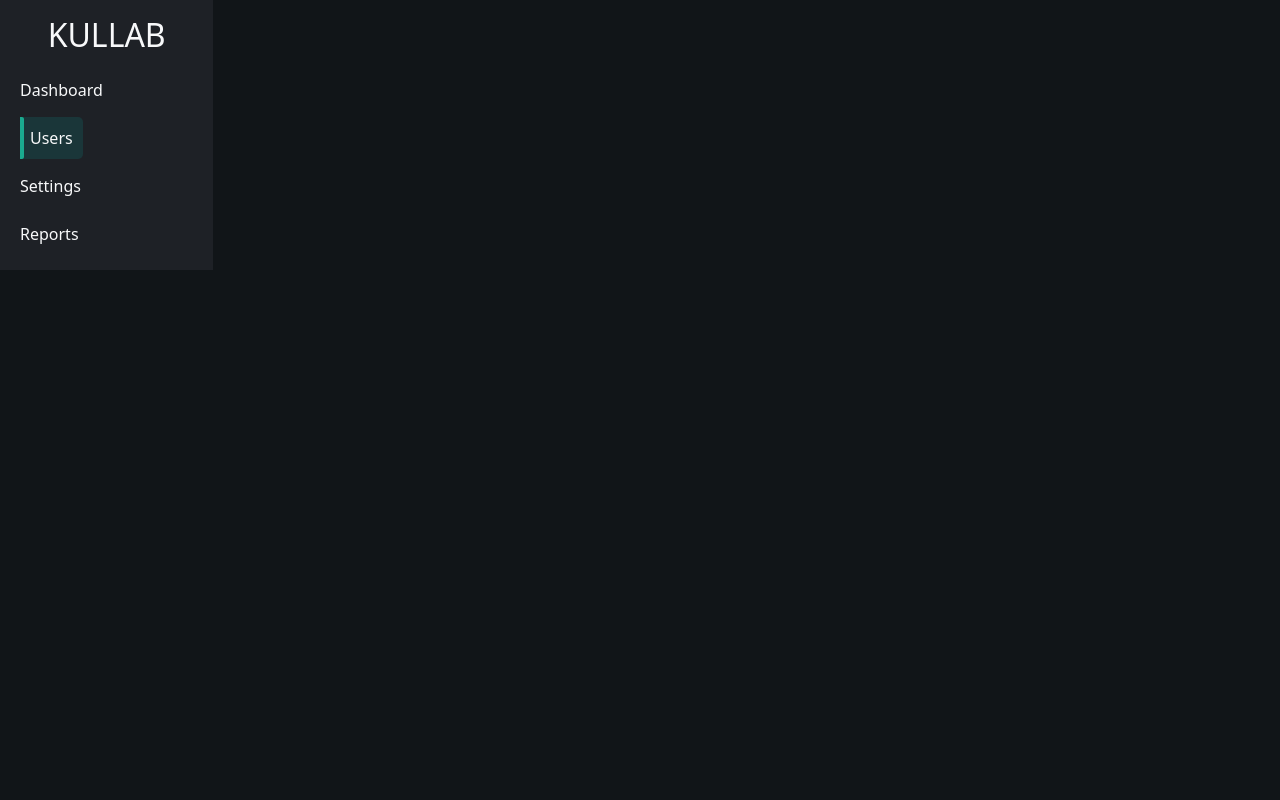
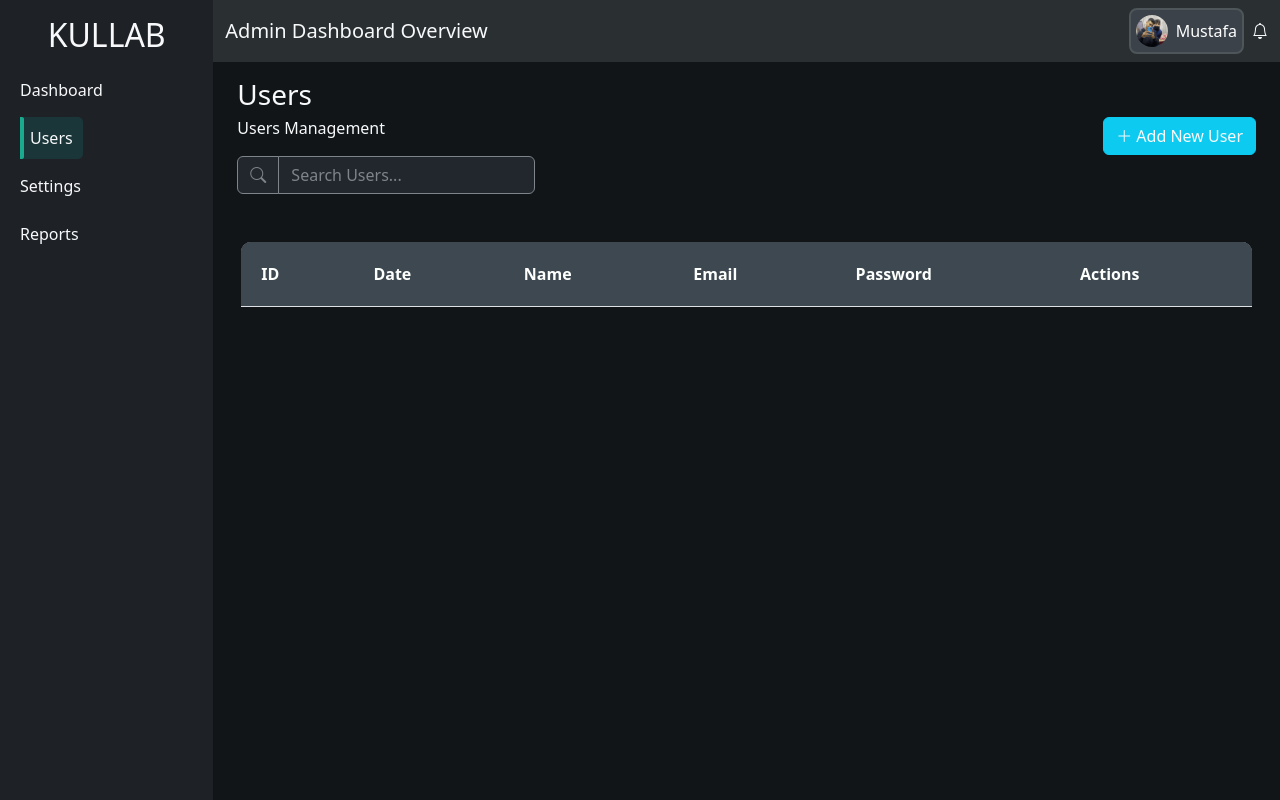
Before and after one commit to MustafaKullab/Kullab-User-Manager, a Vue app: page /login/dashboard/users in a window 1280 px wide. Built offline with nearby package versions, Linux system fonts and the light colour scheme.

Commit message:
feat: implement complete Users management with search, filter, and CRUD modals

```diff
--- a/src/views/DashboardAdmin.vue
+++ b/src/views/DashboardAdmin.vue
@@ -204,12 +204,6 @@ const updateUser = () => {
   userEditState.value = !userEditState.value;
 };
 
-// window.addEventListener("click", (e) => {
-//   if (e.target.classList.contains("overlay")) {
-//     userEditState.value = !userEditState.value;
-//   }
-// });
-
 // const user = ref({
 //   email: "",
 //   name: "",
@@ -260,7 +254,7 @@ const updateUser = () => {
 .sidebar {
   background-color: var(--sidebar-color);
   @media (min-width: 768px) {
-    height: 100vh;
+    min-height: 100vh;
   }
 }
 
@@ -348,6 +342,8 @@ const updateUser = () => {
     background-color: #272c2f !important;
     border-color: #363e41 !important;
     color: #fdfffc !important;
+    white-space: nowrap !important;
+    padding: 20px;
   }
   tr th {
     border: none;
--- a/src/views/MyUsers.vue
+++ b/src/views/MyUsers.vue
@@ -1,7 +1,7 @@
 <template>
   <div class="MyUsers">
     <div class="container-fluid">
-      <div class="row">
+      <div class="row justify-content-between">
         <div class="col-md-2 sidebar text-light">
           <div class="logo text-center">
             <h2 class="text-uppercase my-3">Kullab</h2>
@@ -29,15 +29,222 @@
             </li>
           </ul>
         </div>
-        <div class="col-md-10 p-0"></div>
+        <div class="main col-md-10 p-0">
+          <NavBar class="mb-3" />
+          <div class="header d-flex justify-content-between align-items-center mx-4">
+            <div class="titleSection">
+              <div class="title text-light">
+                <h3 class="m-0 mb-1">Users</h3>
+                <p>Users Management</p>
+              </div>
+              <form>
+                <div class="input-group">
+                  <div class="input-group-text"><i class="bi bi-search"></i></div>
+                  <input
+                    type="text"
+                    placeholder="Search Users..."
+                    class="form-control"
+                    v-model="searchResult"
+                  />
+                </div>
+              </form>
+            </div>
+            <div class="addSection">
+              <button class="btn btn-info text-light" @click="toggleAdduserState">
+                <i class="bi bi-plus-lg"></i> Add New User
+              </button>
+            </div>
+          </div>
+          <div class="table mt-5">
+            <div class="responsive-table mx-4 px-1">
+              <table class="table table-hover">
+                <thead>
+                  <tr>
+                    <th>ID</th>
+                    <th>Date</th>
+                    <th>Name</th>
+                    <th>Email</th>
+                    <th>Password</th>
+                    <th>Actions</th>
+                  </tr>
+                </thead>
+                <tbody>
+                  <tr v-for="user in filterUsers" :key="user.id">
+                    <td>{{ user.id }}</td>
+                    <td>{{ new Date(user.id).toDateString() }}</td>
+                    <td>{{ user.name }}</td>
+                    <td>{{ user.email }}</td>
+                    <td>{{ user.password }}</td>
+                    <td>
+                      <div class="actions d-flex align-items-center gap-2">
+                        <div class="edit cursor-pointer" @click="editUser(user.id)">
+                          <i class="bi bi-pencil"></i>
+                        </div>
+                        <div class="trash cursor-pointer" @click="deleteUser(user.id)">
+                          <i class="bi bi-trash"></i>
+                        </div>
+                      </div>
+                    </td>
+                  </tr>
+                </tbody>
+              </table>
+            </div>
+          </div>
+        </div>
       </div>
     </div>
+    <transition name="fade" mode="out-in">
+      <div class="overlay" v-if="userEditState" @click.self="userEditState = false">
+        <div class="userEdit">
+          <div class="title">
+            <h2 class="text-light">User Update</h2>
+            <p>User id is {{ userEditId }}</p>
+          </div>
+          <form>
+            <select name="edit" id="edit" v-model="typeToUpdate.type">
+              <option value="name">Name</option>
+              <option value="email">Email</option>
+              <option value="password">Password</option>
+            </select>
+            <input
+              type="text"
+              placeholder="New Name"
+              class="form-control"
+              v-model="typeToUpdate.newVal"
+              v-if="typeToUpdate.type === 'name'"
+            />
+            <input
+              type="text"
+              placeholder="New Email"
+              class="form-control"
+              v-model="typeToUpdate.newVal"
+              v-if="typeToUpdate.type === 'email'"
+            />
+            <input
+              type="text"
+              placeholder="New Password"
+              class="form-control"
+              v-model="typeToUpdate.newVal"
+              v-if="typeToUpdate.type === 'password'"
+            />
+            <button class="btn w-100 mb-0 text-light" @click.prevent="updateUser">
+              Update User
+            </button>
+          </form>
+        </div>
+      </div>
+    </transition>
+    <transition name="fade" mode="out-in">
+      <div class="overlay" v-if="addNewUserState" @click.self="addNewUserState = false">
+        <div class="addNewUser">
+          <div class="header">
+            <h3 class="title mb-3 text-light">Add New User</h3>
+          </div>
+          <form>
+            <div class="input-group">
+              <input type="text" placeholder="Name" class="form-control" v-model="user.name" />
+            </div>
+            <div class="input-group">
+              <input type="email" placeholder="Email" class="form-control" v-model="user.email" />
+            </div>
+            <div class="input-group">
+              <input
+                type="text"
+                placeholder="Password"
+                class="form-control"
+                v-model="user.password"
+              />
+            </div>
+            <div class="validateMsg">
+              <p class="text-danger">{{ userExist }}</p>
+            </div>
+            <button class="btn text-light" @click.prevent="addUser">Add User</button>
+          </form>
+        </div>
+      </div>
+    </transition>
   </div>
 </template>
 
+<script setup>
+import { computed, ref } from "vue";
+import { useUsersStore } from "@/stores/usersStore";
+import NavBar from "@/components/NavBar.vue";
+const userStore = useUsersStore();
+const userEditState = ref(false);
+const addNewUserState = ref(false);
+const userExist = ref("");
+const userEditId = ref(0);
+const searchResult = ref("");
+const typeToUpdate = ref({
+  type: "name",
+  newVal: "",
+});
+const user = ref({
+  email: "",
+  name: "",
+  password: "",
+});
+
+const deleteUser = (id) => {
+  userStore.deleteUser(Number(id));
+};
+
+const editUser = (id) => {
+  userEditState.value = !userEditState.value;
+  userEditId.value = id;
+};
+
+const updateUser = () => {
+  if (!typeToUpdate.value.newVal) {
+    return;
+  }
+  userStore.updateUser(Number(userEditId.value), typeToUpdate.value);
+  userEditId.value = "";
+  typeToUpdate.value.newVal = "";
+  userEditState.value = !userEditState.value;
+};
+
+const filterUsers = computed(() => {
+  const search = searchResult.value.toLowerCase();
+  return userStore.users.filter((user) => {
+    return user.name.toLowerCase().includes(search) || user.email.toLowerCase().includes(search);
+  });
+});
+
+const toggleAdduserState = () => {
+  addNewUserState.value = !addNewUserState.value;
+};
+
+const addUser = () => {
+  const checkUser = userStore.users.find((us) => us.email === user.value.email);
+  if (!user.value.email || !user.value.name || !user.value.password) {
+    userExist.value = "Fill All Fields";
+    return;
+  } else if (checkUser) {
+    userExist.value = "User Is Exist!";
+    return;
+  }
+  userStore.storeUser({ ...user.value, id: Date.now() });
+  user.value = {
+    email: "",
+    name: "",
+    password: "",
+  };
+  addNewUserState.value = !addNewUserState.value;
+  userExist.value = "";
+};
+</script>
+
 <style lang="scss" scoped>
+.cursor-pointer {
+  cursor: pointer;
+}
 .sidebar {
   background-color: var(--sidebar-color);
+  @media (min-width: 768px) {
+    min-height: 100vh;
+  }
 }
 
 .links {
@@ -65,4 +272,118 @@
     }
   }
 }
+.main {
+  .header {
+    input,
+    .input-group-text {
+      background: #22272d !important;
+      color: #7d848a;
+      border-color: #7d848a;
+      box-shadow: none;
+    }
+    input {
+      color: white;
+    }
+    input::placeholder {
+      color: #7d848a;
+    }
+  }
+  .responsive-table {
+    overflow-x: auto;
+    .header {
+      background-color: #272c2f !important;
+      .title {
+        background-color: #272c2f !important;
+        h4 {
+          color: #fcfcfc !important;
+        }
+        p {
+          color: #b8c2c4 !important;
+        }
+      }
+    }
+    tr,
+    td,
+    th {
+      background-color: #272c2f !important;
+      border-color: #363e41 !important;
+      color: #fdfffc !important;
+      white-space: nowrap !important;
+      padding: 20px;
+    }
+    thead {
+      tr {
+        border-radius: 10px;
+        th {
+          border: none;
+          background-color: #3e4851 !important;
+
+          &:first-of-type {
+            border-top-left-radius: 10px;
+          }
+          &:last-of-type {
+            border-top-right-radius: 10px;
+          }
+        }
+      }
+    }
+  }
+}
+
+.overlay {
+  position: fixed;
+  top: 50%;
+  left: 50%;
+  transform: translate(-50%, -50%);
+  width: 100%;
+  height: 100%;
+  background-color: rgba(0, 0, 0, 0.321);
+  backdrop-filter: blur(3px);
+  display: flex;
+  justify-content: center;
+  align-items: center;
+  .addNewUser {
+    padding: 20px;
+    background-color: var(--background-color);
+    border-radius: 10px;
+    text-align: center;
+    .title {
+      p {
+        color: #e2e4e3;
+        margin: 0 0 5px;
+      }
+    }
+    form {
+      width: 350px;
+      display: flex;
+      flex-direction: column;
+      align-items: center;
+      gap: 10px;
+      input {
+        box-shadow: none !important;
+        background-color: var(--background-input);
+        border-color: var(--border-color);
+        color: rgb(218, 218, 218);
+        &::placeholder {
+          color: rgb(192, 192, 192);
+        }
+      }
+      .validateMsg {
+        margin-right: auto;
+      }
+      button {
+        background-color: var(--sidebar-color);
+      }
+    }
+  }
+}
+.fade-enter-active,
+.fade-leave-active {
+  transition: 0.5s ease;
+}
+
+.fade-enter-from,
+.fade-leave-to {
+  opacity: 0;
+}
 </style>
--- a/src/views/SettingsPage.vue
+++ b/src/views/SettingsPage.vue
@@ -38,6 +38,9 @@
 <style lang="scss" scoped>
 .sidebar {
   background-color: var(--sidebar-color);
+  @media (min-width: 768px) {
+    min-height: 100vh;
+  }
 }
 
 .links {
```
